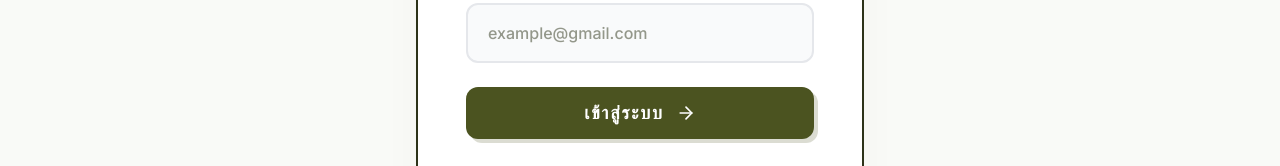
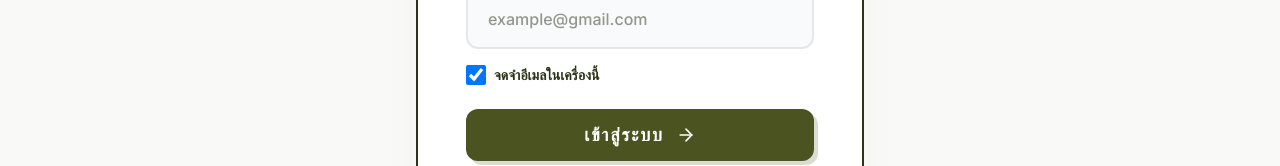
Before and after one commit to ballsarayut/ROTC-Shop, a React (Vite) app: page /login in a window 1280 px wide. Shown: the part 415-581 px from the top of the page. Built offline with nearby package versions, Linux system fonts and the light colour scheme; no server answers.

Commit message:
feat: add remember me functionality to admin login
Implement localStorage persistence for the admin email to improve login convenience. Added a checkbox to toggle email retention.

```diff
--- a/src/pages/Login.tsx
+++ b/src/pages/Login.tsx
@@ -1,4 +1,4 @@
-import React, { useState } from 'react';
+import React, { useState, useEffect } from 'react';
 import { useNavigate } from 'react-router-dom';
 import { googleSheetService } from '../services/googleSheetService';
 import { ShieldCheck, AlertCircle, Loader2, ArrowRight } from 'lucide-react';
@@ -8,7 +8,16 @@ export default function Login() {
   const [loading, setLoading] = useState(false);
   const [error, setError] = useState('');
   const [emailInput, setEmailInput] = useState('');
+  const [rememberMe, setRememberMe] = useState(true);
   const navigate = useNavigate();
+
+  useEffect(() => {
+    const savedEmail = localStorage.getItem('rememberedAdminEmail');
+    if (savedEmail) {
+      setEmailInput(savedEmail);
+      setRememberMe(true);
+    }
+  }, []);
 
   const handleLogin = async (e: React.FormEvent) => {
     e.preventDefault();
@@ -24,10 +33,25 @@ export default function Login() {
       const email = emailInput.trim().toLowerCase();
       console.log('Attempting login for:', email);
 
+      const checkAndProceed = (isAdmin: boolean) => {
+        if (isAdmin) {
+          console.log('Authorized admin, navigating to /admin');
+          localStorage.setItem('adminEmail', email);
+          if (rememberMe) {
+            localStorage.setItem('rememberedAdminEmail', email);
+          } else {
+            localStorage.removeItem('rememberedAdminEmail');
+          }
+          navigate('/admin');
+        } else {
+          console.log('Unauthorized email:', email);
+          setError('ปฏิเสธการเข้าถึง: อีเมลนี้ไม่ได้รับสิทธิ์ผู้ดูแลระบบ');
+        }
+      }
+
       if (email === 'masterball.dbs@gmail.com' || email.startsWith('admin_')) {
         console.log('Authorized by default, navigating to /admin');
-        localStorage.setItem('adminEmail', email);
-        navigate('/admin');
+        checkAndProceed(true);
         return;
       }
 
@@ -46,14 +70,7 @@ export default function Login() {
         throw new Error('ไม่สามารถตรวจสอบข้อมูลกับ Google Sheets ได้');
       }
 
-      if (isUserAdmin) {
-        console.log('Authorized admin, navigating to /admin');
-        localStorage.setItem('adminEmail', email);
-        navigate('/admin');
-      } else {
-        console.log('Unauthorized email:', email);
-        setError('ปฏิเสธการเข้าถึง: อีเมลนี้ไม่ได้รับสิทธิ์ผู้ดูแลระบบ');
-      }
+      checkAndProceed(isUserAdmin);
     } catch (err: any) {
       console.error('Login error:', err);
       setError(err.message || 'เกิดข้อผิดพลาดในการเข้าสู่ระบบ');
@@ -101,6 +118,19 @@ export default function Login() {
               disabled={loading}
               required
             />
+            <div className="mt-4 flex items-center">
+              <input
+                type="checkbox"
+                id="rememberMe"
+                checked={rememberMe}
+                onChange={(e) => setRememberMe(e.target.checked)}
+                className="w-5 h-5 text-army-primary border-gray-300 rounded focus:ring-army-primary"
+                disabled={loading}
+              />
+              <label htmlFor="rememberMe" className="ml-2 block text-sm font-bold text-army-dark">
+                จดจำอีเมลในเครื่องนี้
+              </label>
+            </div>
           </div>
 
           <button
```
